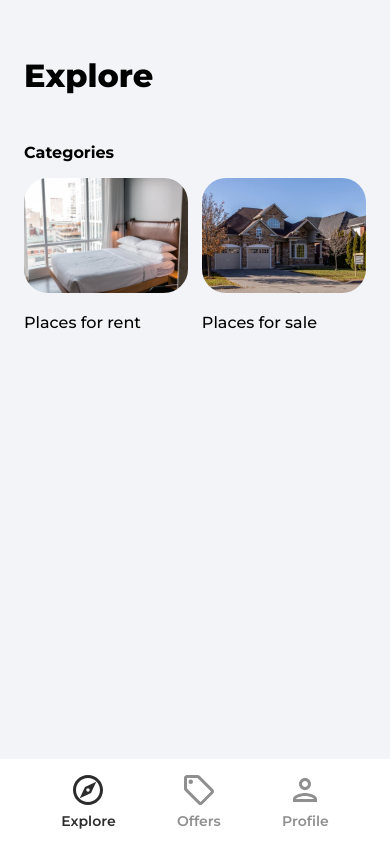
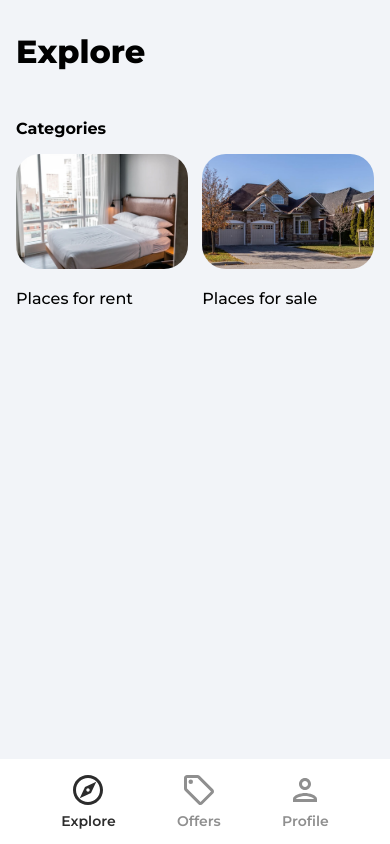
Before and after one commit to AshwiniParaye1/The_Home_Genies, a React (Create React App) app: page / in a window 390 px wide. Built offline with nearby package versions, Linux system fonts and the light colour scheme; no server answers; the database is empty.

Commit message:
css modified

```diff
--- a/src/index.css
+++ b/src/index.css
@@ -6,18 +6,13 @@
 
 html::-webkit-scrollbar {
   display: none;
-  overflow: auto;
 }
-
 
 body {
   font-family: 'Montserrat', sans-serif;
   background-color: #f2f4f8;
   margin: 0;
   box-sizing: border-box;
-  height: 100%;
-  width: 100%;
-  /* overflow: auto; */
 }
 
 a {
@@ -112,20 +107,6 @@ button {
   .category,
   .explore {
     margin: 3rem;
-  }
-}
-
-@media (max-width: 1024px) and (min-width: 300px) {
-
-  .pageContainer,
-  .offers,
-  .profile,
-  .listingDetails,
-  .category,
-  .explore {
-    margin: 1.5rem;
-    padding-bottom: 1.5rem;
-    overflow: auto;
   }
 }
 
```
